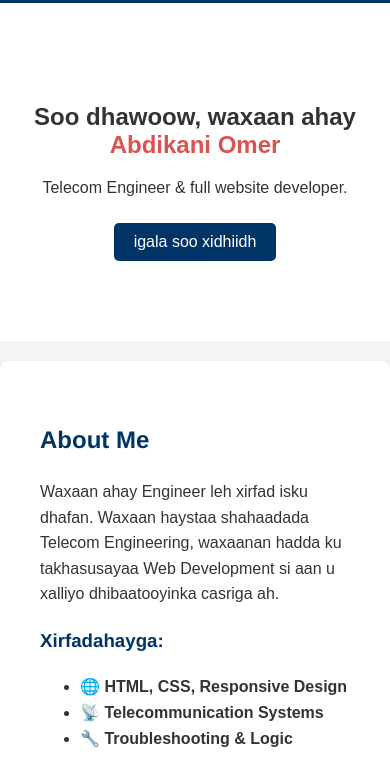
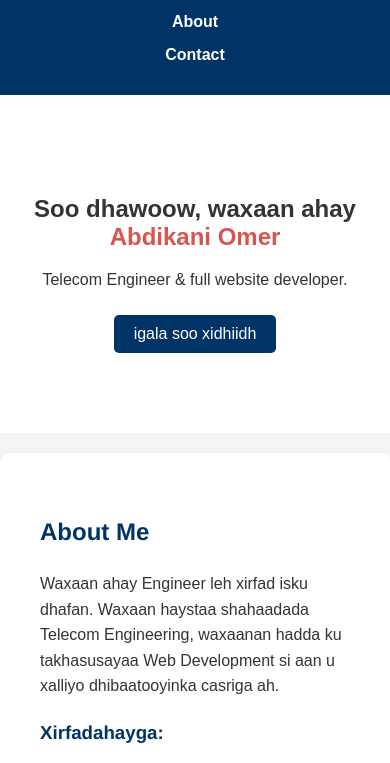
Before and after one commit to Abdiomer12/my-portfolio, a plain HTML site: page index.html in a window 390 px wide. Shown: the part 77-840 px from the top of the page. Drawn offline with Linux system fonts and the light colour scheme.

Commit message:
waxbaa badelay

```diff
--- a/index.html
+++ b/index.html
@@ -154,7 +154,17 @@
         }
 
         /* Mobile Responsive */
+        @media (max-width:600px) {
+            .navbar, .nav-links{flex-direction: column; text-align: center;}
+            .nav-links {
+                flex-direction: column;
+                gap: 15px;
+                margin-top: 15px;
+                padding: 0;
+                width: 100%;
+            }
 
+            .nav-links li{width: 100%;}
         }
     </style>
 </head>
```
